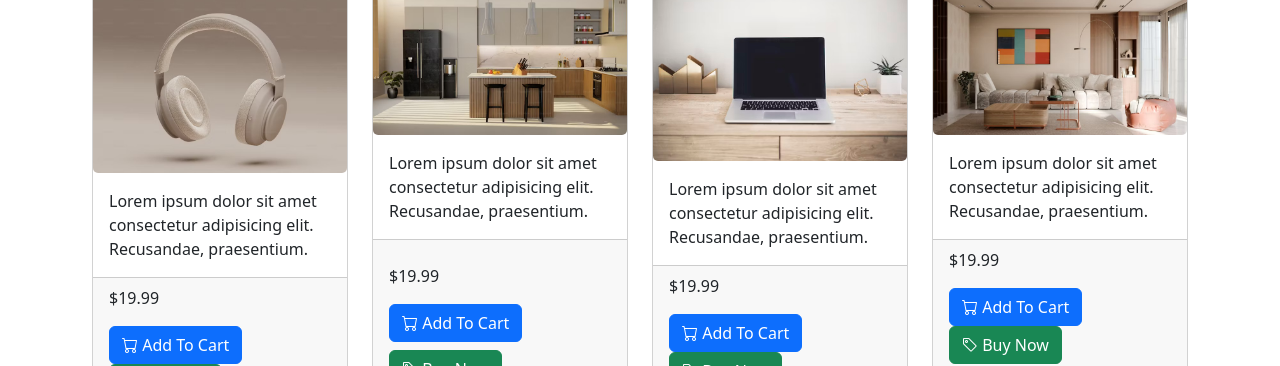
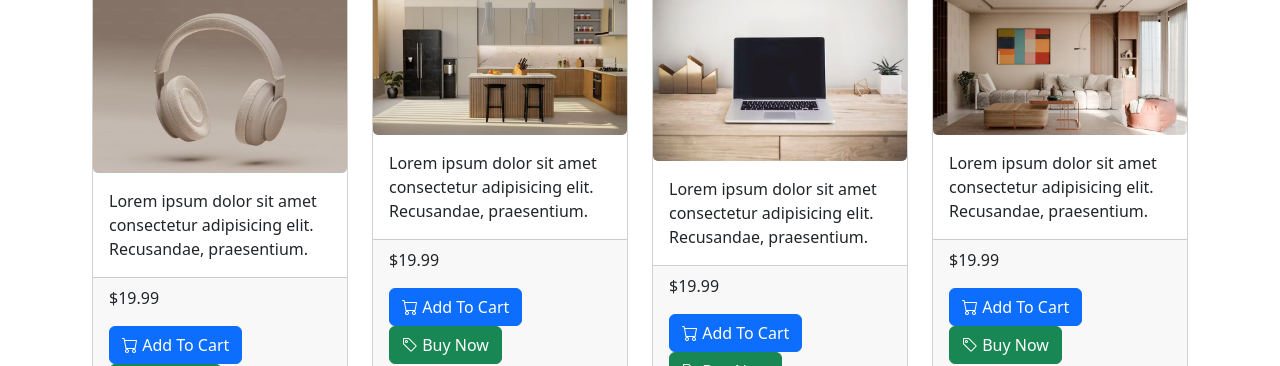
Before and after one commit to jmscoding100/templateA, a plain HTML site: page index.html in a window 1280 px wide. Shown: the part 434-800 px from the top of the page. Drawn offline with nearby package versions, Linux system fonts and the light colour scheme.

Commit message:
templateA-bootstrap5

```diff
--- a/index.html
+++ b/index.html
@@ -148,13 +148,13 @@
                             <div class="card-body">
                                 <p class="card-text">Lorem ipsum dolor sit amet consectetur adipisicing elit. Recusandae, praesentium.</p>
                             </div>
-                            <footer class="card-footer pb-5">
-                                <p class="card-text price pt-3">$19.99</p>
-                                <button class="btn btn-primary text-capitalize mb-2">
+                            <footer class="card-footer">
+                                <p class="card-text price">$19.99</p>
+                                <button class="btn btn-primary text-capitalize">
                                     <i class="bi bi-cart"></i>
                                     add to cart
                                 </button>
-                                <button class="btn btn-success text-capitalize mb-">
+                                <button class="btn btn-success text-capitalize">
                                     <i class="bi bi-tag"></i>
                                     buy now
                                 </button>
```
